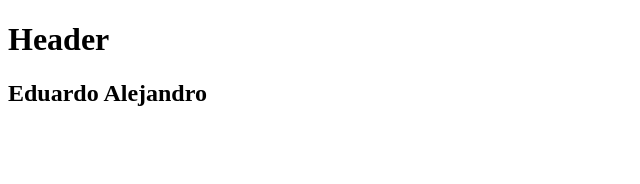
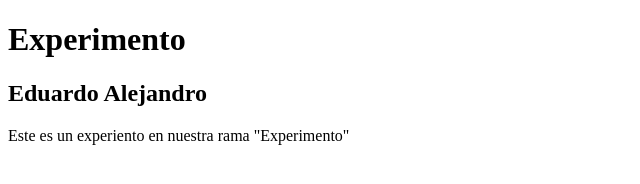
Before and after one commit to AlejandroRivera03/Curso, a plain HTML site: page index.html in a window 1280 px wide. Shown: the whole page, without its empty margins (0-640 px from the left). Drawn offline with Linux system fonts and the light colour scheme.

Commit message:
Agregamos texto de experimento

```diff
--- a/index.html
+++ b/index.html
@@ -6,10 +6,13 @@
 </head>
 <body>
 	<header>
-		<h1>Header</h1>
+		<h1>Experimento</h1>
 	</header>
 	<div class="container">
 		<h2>Eduardo Alejandro</h2>
 	</div>
+	<footer>
+		<p>Este es un experiento en nuestra rama "Experimento"</p>
+	</footer>
 </body>
 </html>
```
